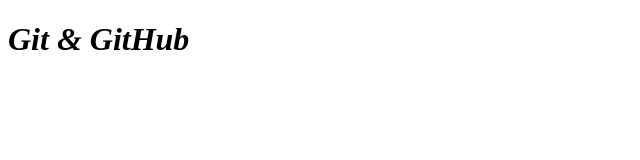
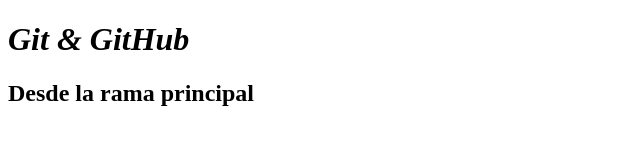
Before and after one commit to ImSam-c/curso-git-, a plain HTML site: page index.html in a window 1280 px wide. Shown: the whole page, without its empty margins (0-640 px from the left). Drawn offline with Linux system fonts and the light colour scheme.

Commit message:
Editando index.html desde rama main

```diff
--- a/index.html
+++ b/index.html
@@ -10,6 +10,7 @@
 
 <body>
   <h1><i>Git & GitHub</i></h1>
+  <h2>Desde la rama principal</h2>
 </body>
 
 </html>
```
